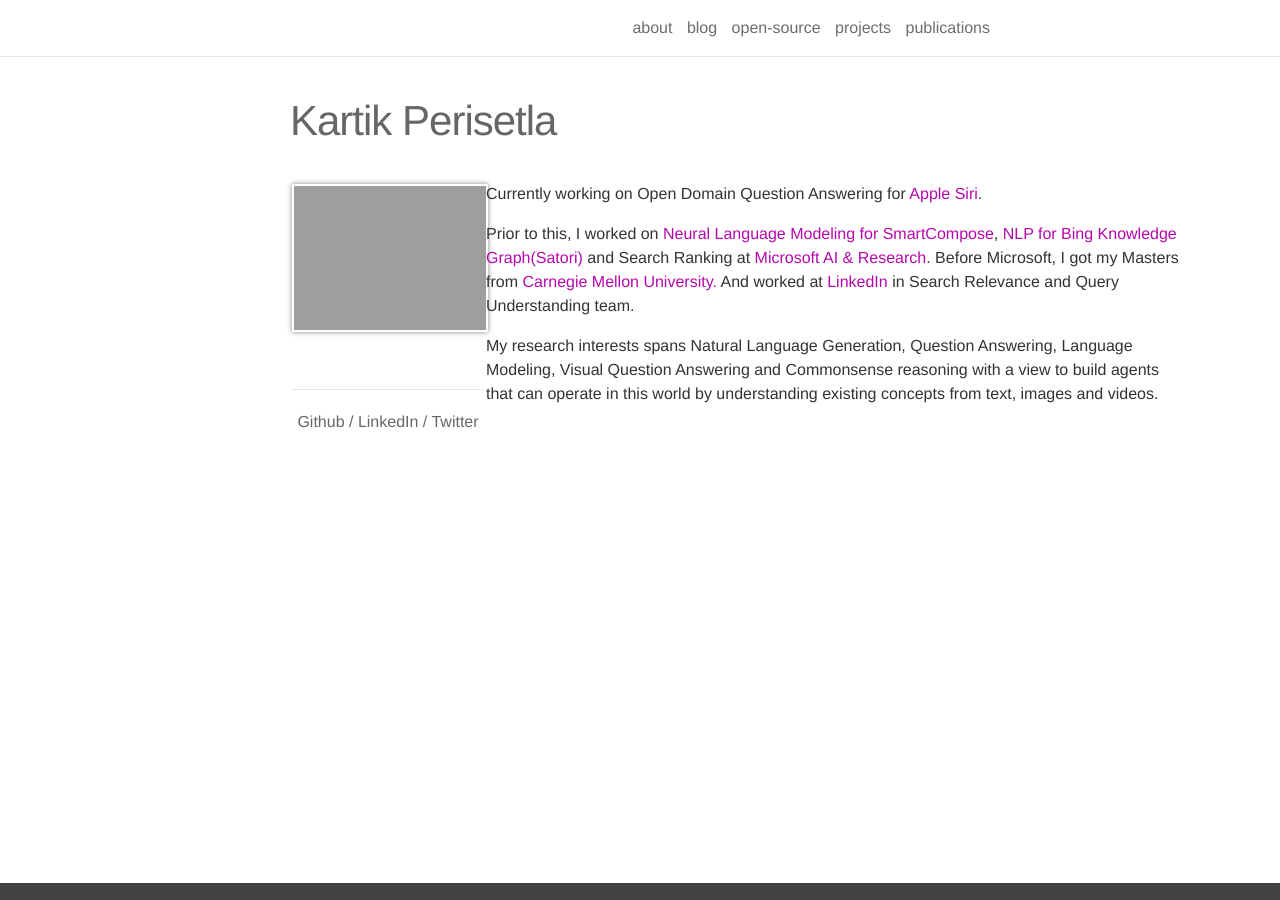
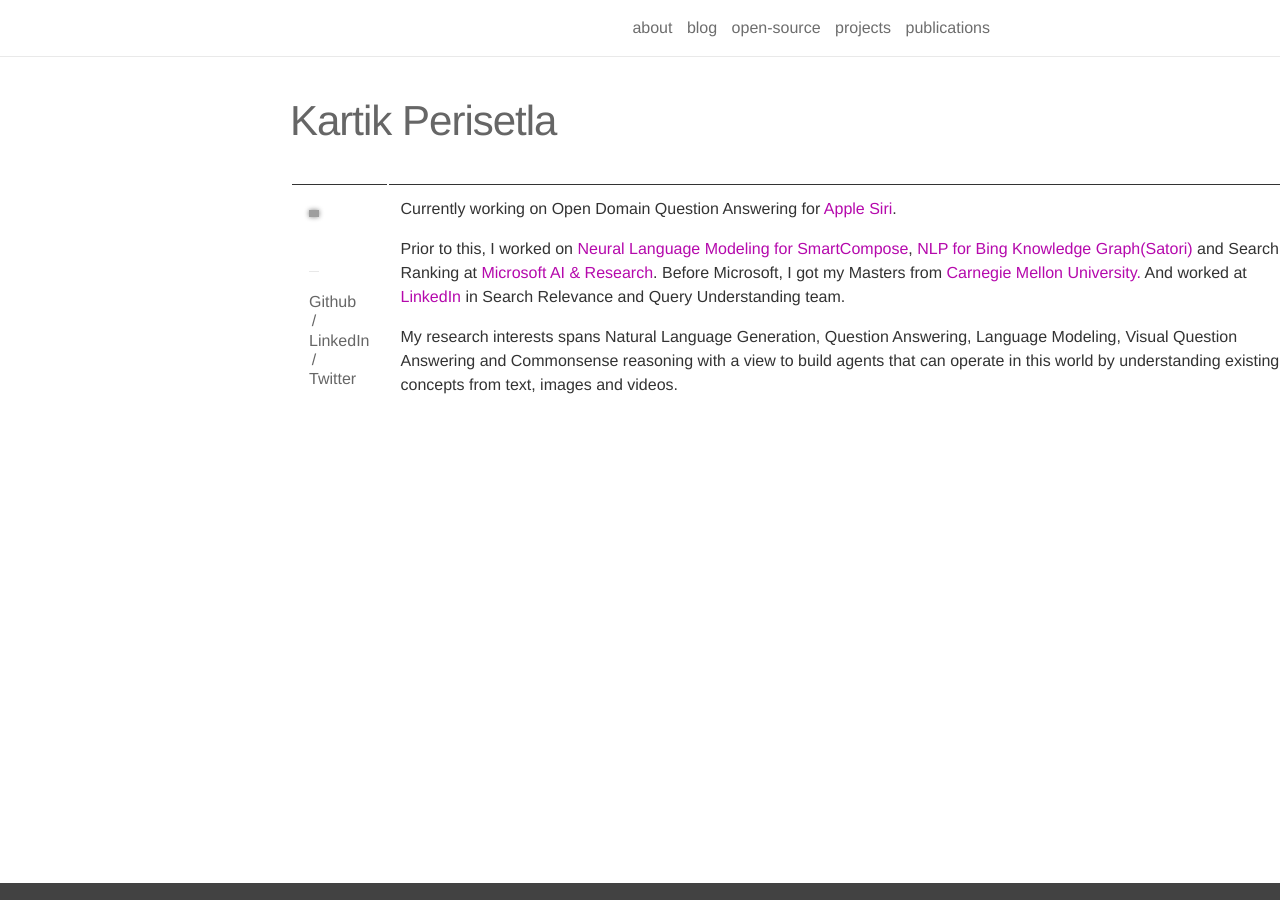
Before and after one commit to kartikperisetla/kartikperisetla.github.io, a Jekyll site: the page built from _pages/about.md, in a window 1280 px wide. Built offline with Jekyll 4.4.1, drawn with Linux system fonts in a browser that asks for light colours; nearby versions of some CDN libraries.

Commit message:
updating layout

```diff
--- a/_layouts/about.html
+++ b/_layouts/about.html
@@ -1,7 +1,9 @@
 ---
 layout: page
 ---
-
+<table>
+  <tr>
+    <td>
 {% if page.profile %}
 <div class="profile col one {{ page.profile.align }}">
   {% if page.profile.image %}
@@ -21,5 +23,10 @@ layout: page
   </div>
 </div>
 {% endif %}
+</td>
 
+<td>
 {{ content }}
+</td>
+</tr>
+</table>
--- a/_sass/_gallery.scss
+++ b/_sass/_gallery.scss
@@ -25,7 +25,6 @@ figcaption {
 }
 .one {
     width:28%;
-    padding:2px;
 }
 .two {
     width: 66.66%;
```
